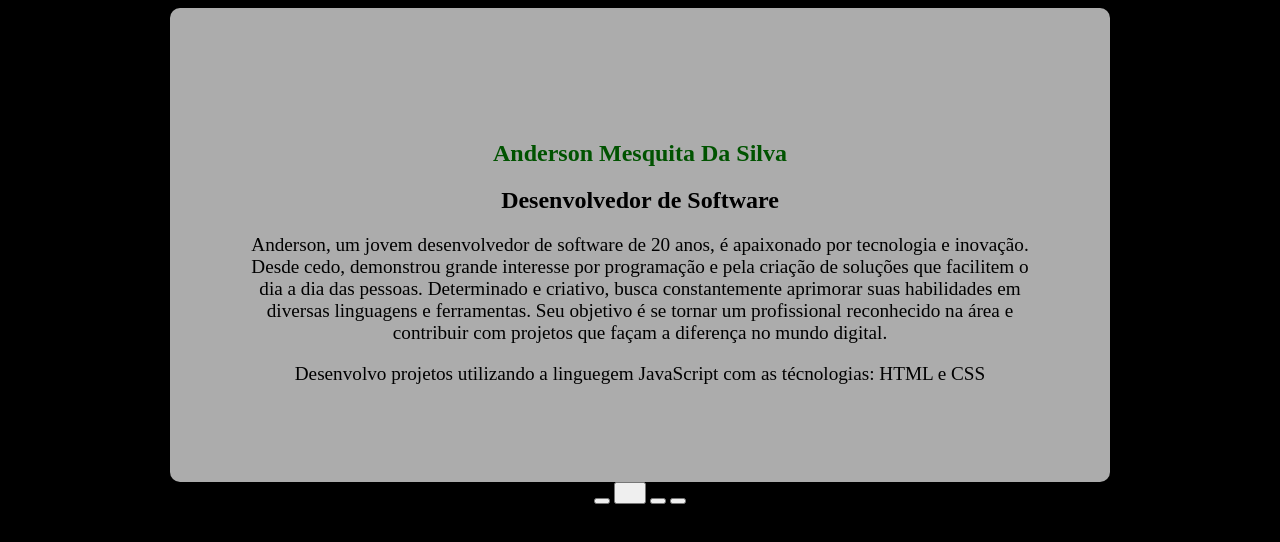
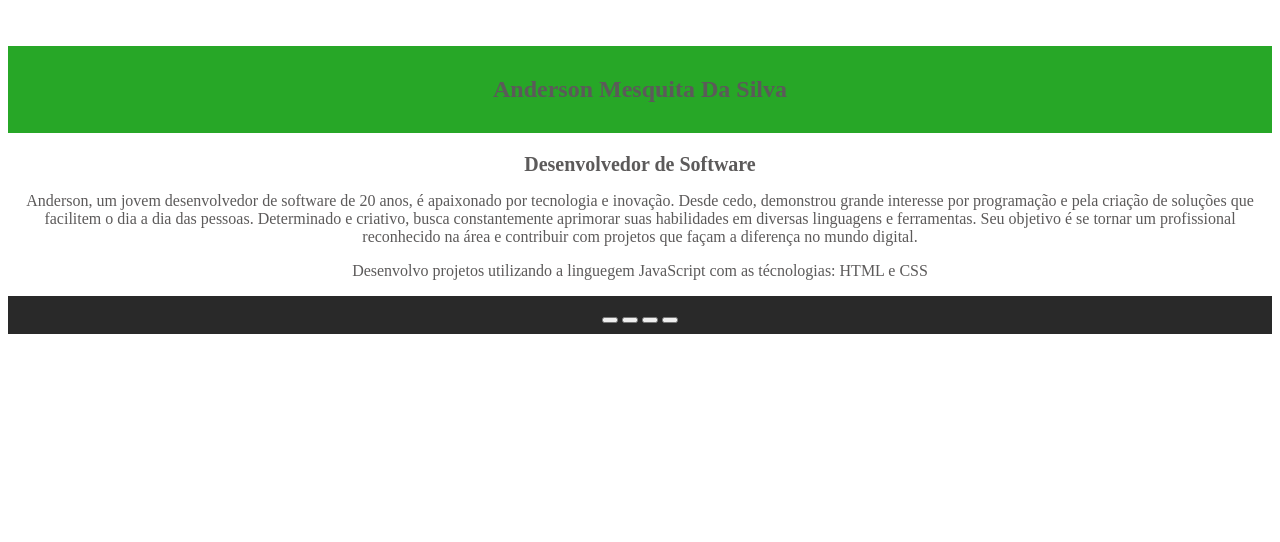
Before and after one commit to DevAndersonMesquita/Apresenta-o, a plain HTML site: page index.html in a window 1280 px wide. Drawn offline with Linux system fonts and the light colour scheme; a script that the page names is missing.

Commit message:
Add files via upload

```diff
--- a/style.css
+++ b/style.css
@@ -1,35 +1,32 @@
 body{
-background-color: rgb(0, 0, 0);
+background-color: rgb(255, 255, 255);
+font: Arial; color: rgb(92, 90, 90);
 text-align: center;
-}
-p{
- font-size:larger;
+
 
 }
 
 
-h1{
-    color: rgb(0, 83, 0);
-    font: Arial normal ;
+.container{
+  display: flex;
+    justify-content: center;
+    gap: 250px;
 }
 
-section{
-background-color: rgb(172, 172, 172);
-margin: auto;
-padding: 70px;
-width: 800px;
-border-radius: 10px;
-box-shadow: 4px 4px 10px;
-text-align: center;
+h1{
+    text-align: center;
+    background-color: rgb(39, 167, 39);
+    padding: 30px;
+    width:
+}
+section h2{
+
+    font-size: 20px;
+
 
 }
-
-div{
-    text-align: center;
-    padding: 8px;
+footer{
+    background-color: rgb(41, 41, 41);
+    font: Arial; color: rgb(114, 114, 114);
+    padding: 10px;
 }
-
-footer{
-text-align: center;
-
-}
```
Also changed, not shown: ex.html (added, +84 -0 lines), GitHub-Logo.jpg (added), Instagram-Logo.jpg (added), esporte-lebron-james.jpg (added), futebol2.jpg (added), gmail-icon-free-png.jpg (added), mengo.jpg (added), unnamed.jpg (added).
